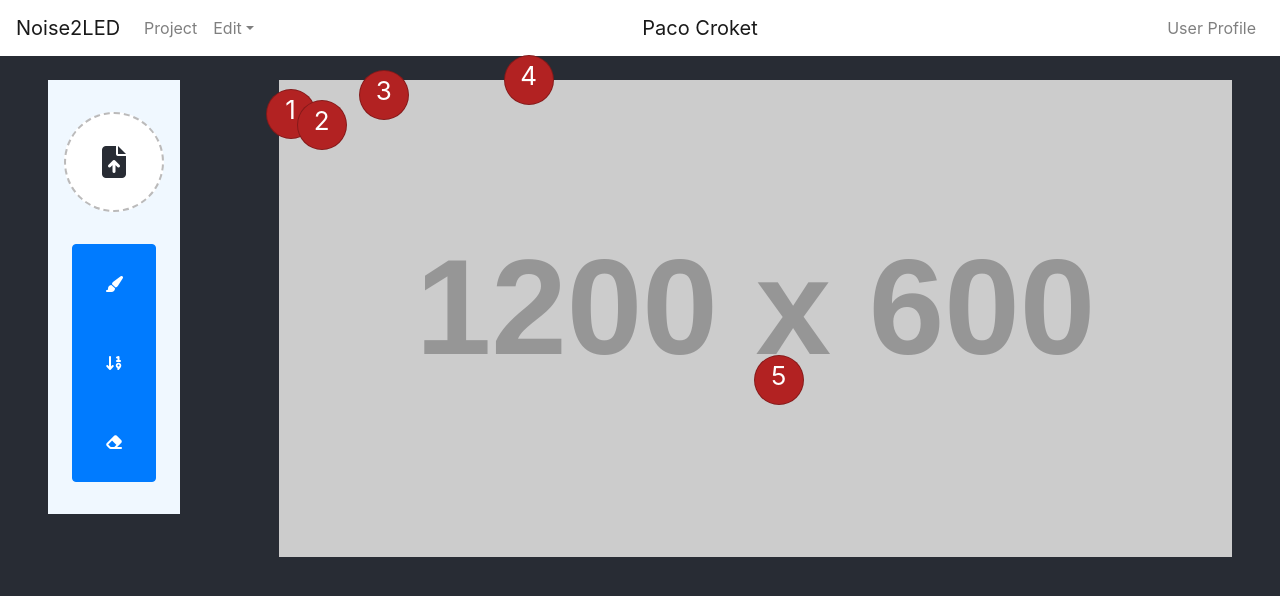
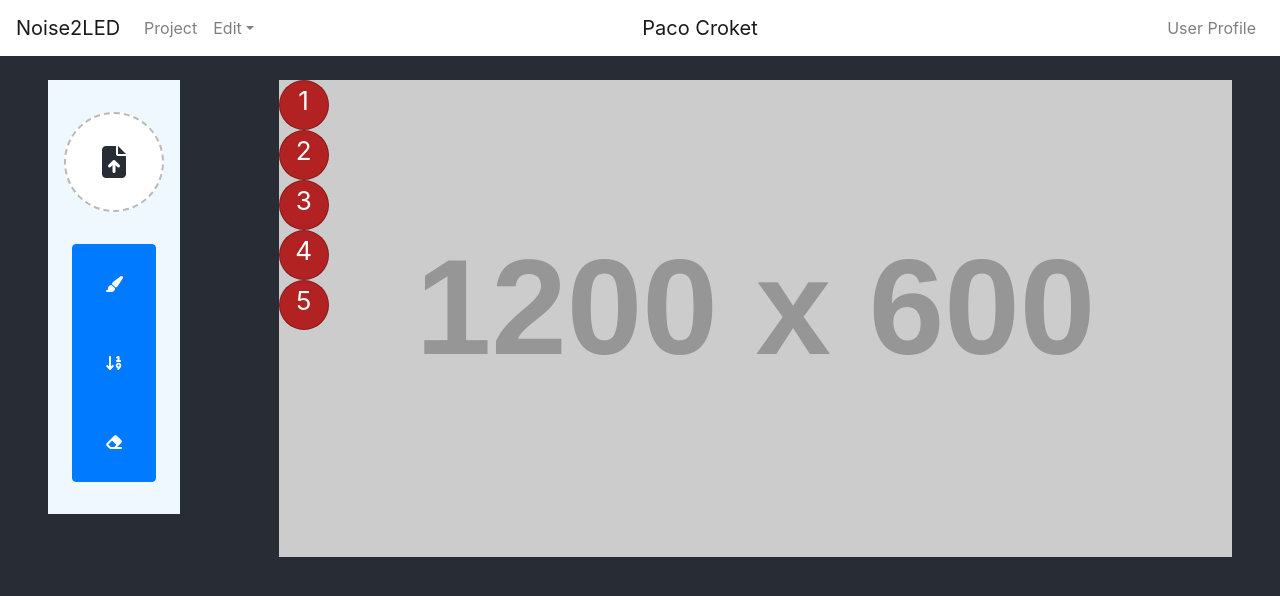
Before and after one commit to pacoCroket/coord-noise-simulation, a React (Create React App) app: page / in a window 1280 px wide. Shown: the top 596 px of the page. Built offline with nearby package versions, Linux system fonts and the light colour scheme.

Commit message:
circles are drag and drop
but margin spans over x axis

```diff
--- a/package.json
+++ b/package.json
@@ -11,6 +11,7 @@
     "react-bootstrap": "^1.0.0-beta.16",
     "react-dom": "^16.13.0",
     "react-fontawesome": "^1.7.1",
+    "react-motion": "^0.5.2",
     "react-scripts": "3.4.0",
     "styled-components": "^5.0.1"
   },
--- a/src/App.css
+++ b/src/App.css
@@ -119,7 +119,7 @@ body {
 }
 
 .led {
-  position: absolute;
+  display: block;
   z-index: 999 !important;
   margin: 0;
   -webkit-border-radius: 50%;
--- /dev/null
+++ b/src/components/Draggable.js
@@ -0,0 +1,107 @@
+import React, { Component } from "react";
+import styled, { css } from "styled-components";
+
+export default class Draggable extends Component {
+  state = {
+    isDragging: false,
+
+    originalX: 0,
+    originalY: 0,
+
+    translateX: 0,
+    translateY: 0,
+
+    lastTranslateX: 0,
+    lastTranslateY: 0
+  };
+
+  componentWillUnmount() {
+    window.removeEventListener("mousemove", this.handleMouseMove);
+    window.removeEventListener("mouseup", this.handleMouseUp);
+  }
+
+  handleMouseDown = ({ clientX, clientY }) => {
+    window.addEventListener("mousemove", this.handleMouseMove);
+    window.addEventListener("mouseup", this.handleMouseUp);
+
+    if (this.props.onDragStart) {
+      this.props.onDragStart();
+    }
+
+    this.setState({
+      originalX: clientX,
+      originalY: clientY,
+      isDragging: true
+    });
+  };
+
+  handleMouseMove = ({ clientX, clientY }) => {
+    const { isDragging } = this.state;
+    const { onDrag } = this.props;
+
+    if (!isDragging) {
+      return;
+    }
+
+    this.setState(
+      prevState => ({
+        translateX: clientX - prevState.originalX + prevState.lastTranslateX,
+        translateY: clientY - prevState.originalY + prevState.lastTranslateY
+      }),
+      () => {
+        if (onDrag) {
+          onDrag({
+            translateX: this.state.translateX,
+            translateY: this.state.translateY
+          });
+        }
+      }
+    );
+  };
+
+  handleMouseUp = () => {
+    window.removeEventListener("mousemove", this.handleMouseMove);
+    window.removeEventListener("mouseup", this.handleMouseUp);
+
+    this.setState(
+      {
+        originalX: 0,
+        originalY: 0,
+        lastTranslateX: this.state.translateX,
+        lastTranslateY: this.state.translateY,
+
+        isDragging: false
+      },
+      () => {
+        if (this.props.onDragEnd) {
+          this.props.onDragEnd();
+        }
+      }
+    );
+  };
+
+  getStyle = () => {
+    return { transform: `translate(${this.state.translateX}px, ${this.state.translateY}px)`, cursor: `${this.state.isDragging ? "grabbing" : "grab"}`,
+    opacity: `${this.state.isDragging? "0.8":'1'}` };
+  };
+
+  render() {
+    const { children } = this.props;
+    // const { translateX, translateY, isDragging } = this.state;
+
+    return (
+      <div onMouseDown={this.handleMouseDown} style={this.getStyle()}>
+        {children}
+      </div>
+    );
+  }
+}
+
+const Container = styled.div.attrs({
+  style: ({ x, y, isDragging }) => ({
+    left: `${x}px`,
+    top: `${y}px`,
+    cursor: `${isDragging ? "grabbing" : "grab"}`,
+    opacity: `${isDragging && "0.8"}`
+  })
+});
--- a/src/components/Led.js
+++ b/src/components/Led.js
@@ -1,10 +1,10 @@
 import React, { Component } from "react";
 import PropTypes from "prop-types";
+import Draggable from "./Draggable";
 
 export default class Led extends Component {
   getStyle = () => {
-    return { left: `${this.props.led.x - this.props.ledSize/2}px`, top: `${this.props.led.y - this.props.ledSize/2}px`,
-            width: this.props.ledSize, height: this.props.ledSize };
+    return { width: this.props.ledSize, height: this.props.ledSize };
   };
 
   clicked = e => {
@@ -15,9 +15,11 @@ export default class Led extends Component {
 
   render() {
     return (
-      <div className="led" style={this.getStyle()} onMouseDown={this.clicked}>
-        <p className="m-0">{this.props.led.id}</p>
-      </div>
+      <Draggable className="m-0">
+        <div className="led m-0" style={this.getStyle()}>
+          <p className="m-0">{this.props.led.id}</p>
+        </div>
+      </Draggable>
     );
   }
 }
```
Also changed, not shown: 1 other file (tests, documents, lock files or other folders).
